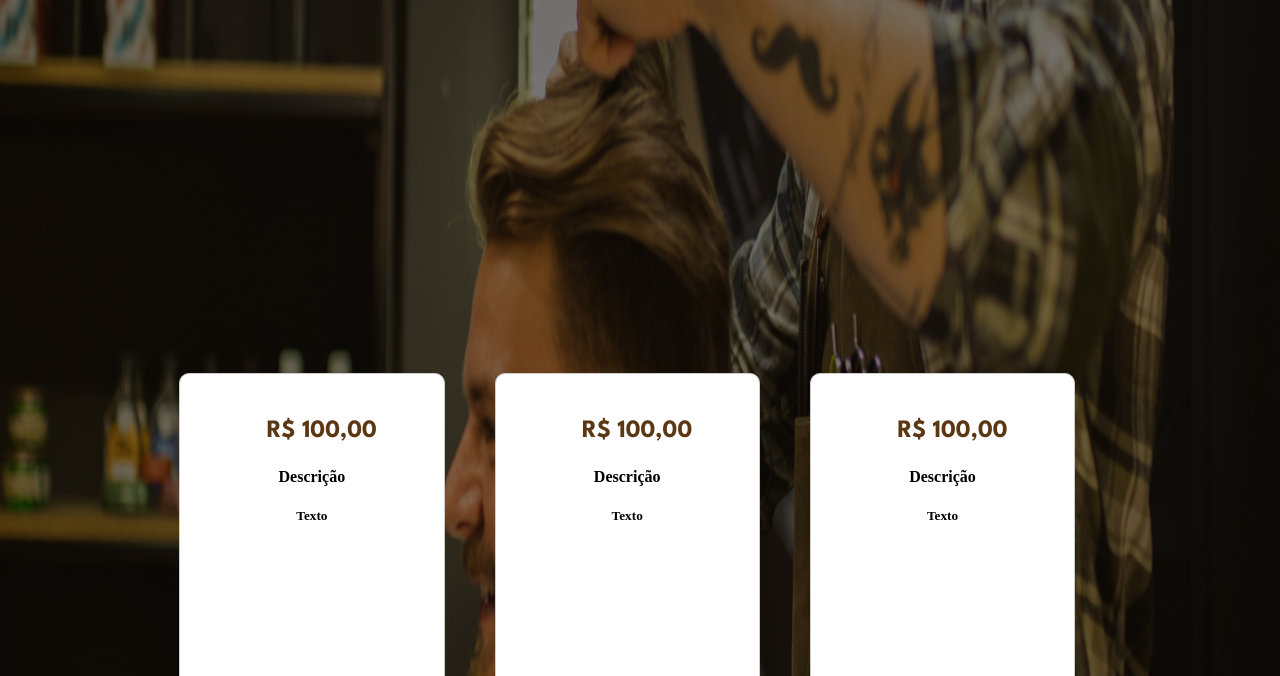
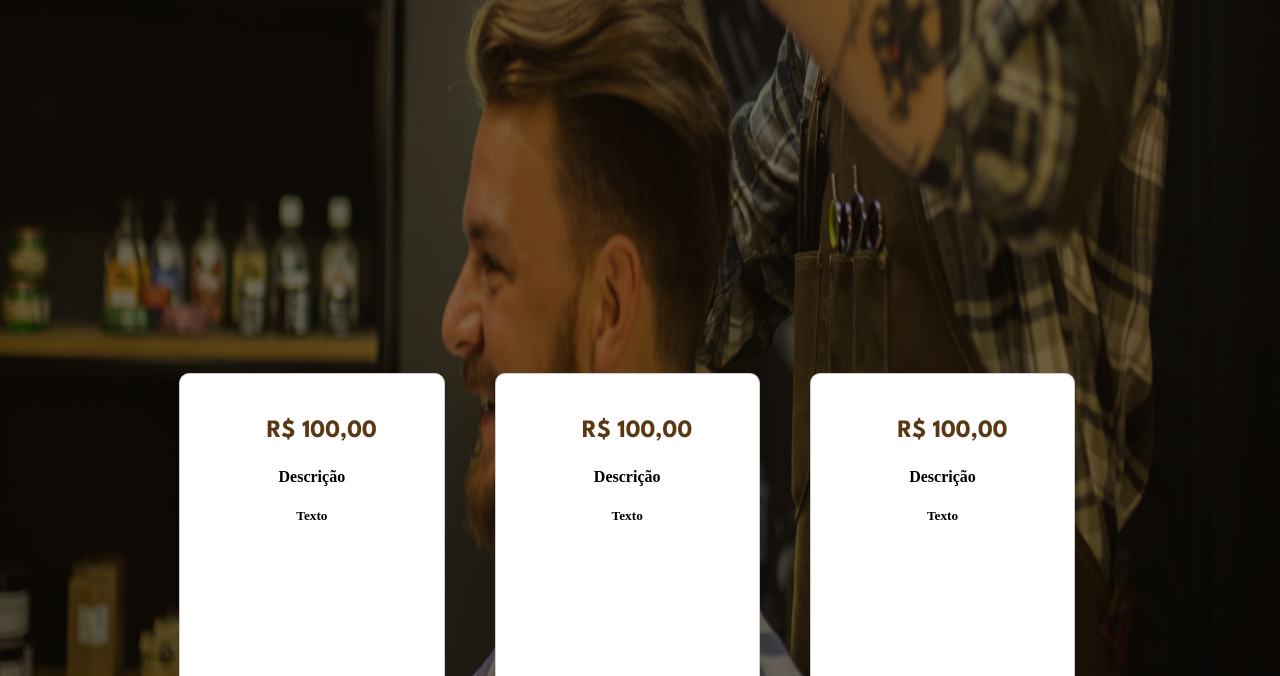
Before and after one commit to Leandroteemo/barbearias, a website: page index.html in a window 1280 px wide. Shown: the part 681-1357 px from the top of the page. Drawn offline with Linux system fonts and the light colour scheme.

Commit message:
Update index.css
tamanho do body

```diff
--- a/index.css
+++ b/index.css
@@ -1,5 +1,5 @@
 HTML body{
-    height: 200vh;
+    height: 170vh;
     margin: 0%;
     padding: 0%;
     background-color: rgb(90, 56, 20);
```
